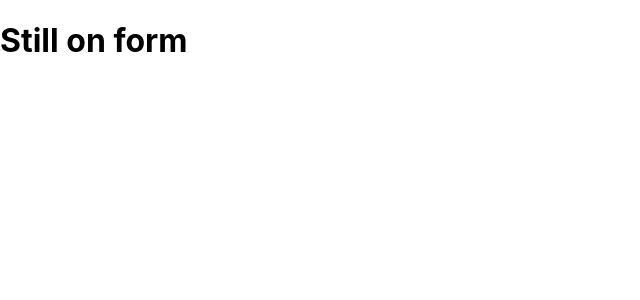
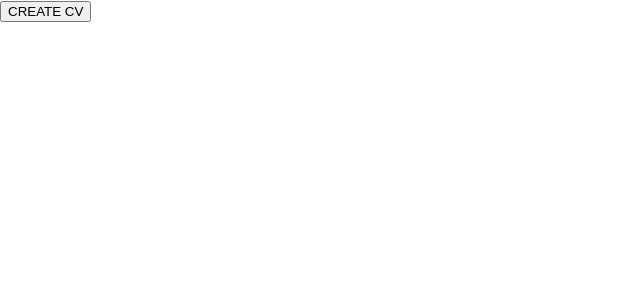
Before and after one commit to Konstanenonen/cv-application, a React (Create React App) app: page / in a window 1280 px wide. Shown: the top 300 px of the page, without its empty margins (0-640 px from the left). Built offline with nearby package versions, Linux system fonts and the light colour scheme.

Commit message:
Improved Button component and started to work on the cv form

```diff
--- a/src/App.tsx
+++ b/src/App.tsx
@@ -1,5 +1,5 @@
-/* eslint-disable react/prefer-stateless-function */
 import React from "react";
+import Button from "./components/Button";
 
 class App extends React.Component<{}, { fillingForm: boolean }> {
   constructor(props: any) {
@@ -14,7 +14,31 @@ class App extends React.Component<{}, { fillingForm: boolean }> {
     const { fillingForm } = this.state;
 
     return (
-      <div>{fillingForm ? <h1>Still on form</h1> : <h1>CV ready</h1>}</div>
+      <div>
+        {fillingForm ? (
+          <form>
+            <Button
+              handleClick={() =>
+                this.setState((prevState) => ({
+                  fillingForm: !prevState.fillingForm,
+                }))
+              }
+              text="CREATE CV"
+              isSubmit={false}
+            />
+          </form>
+        ) : (
+          <Button
+            handleClick={() =>
+              this.setState((prevState) => ({
+                fillingForm: !prevState.fillingForm,
+              }))
+            }
+            text="BACK TO FORM"
+            isSubmit={false}
+          />
+        )}
+      </div>
     );
   }
 }
```
Also changed, not shown: src/components/Button.tsx (renamed from components/Button.tsx).
